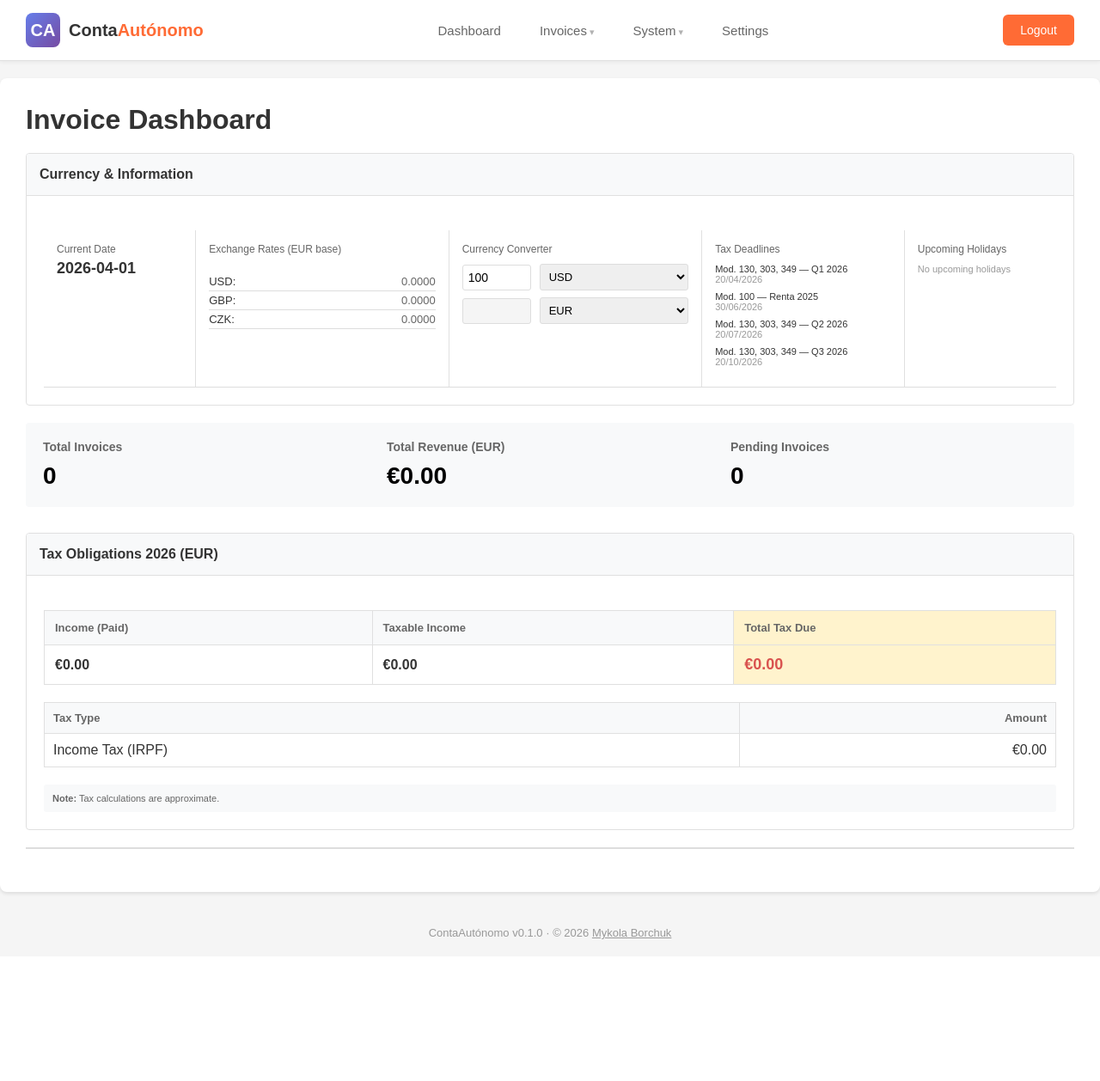
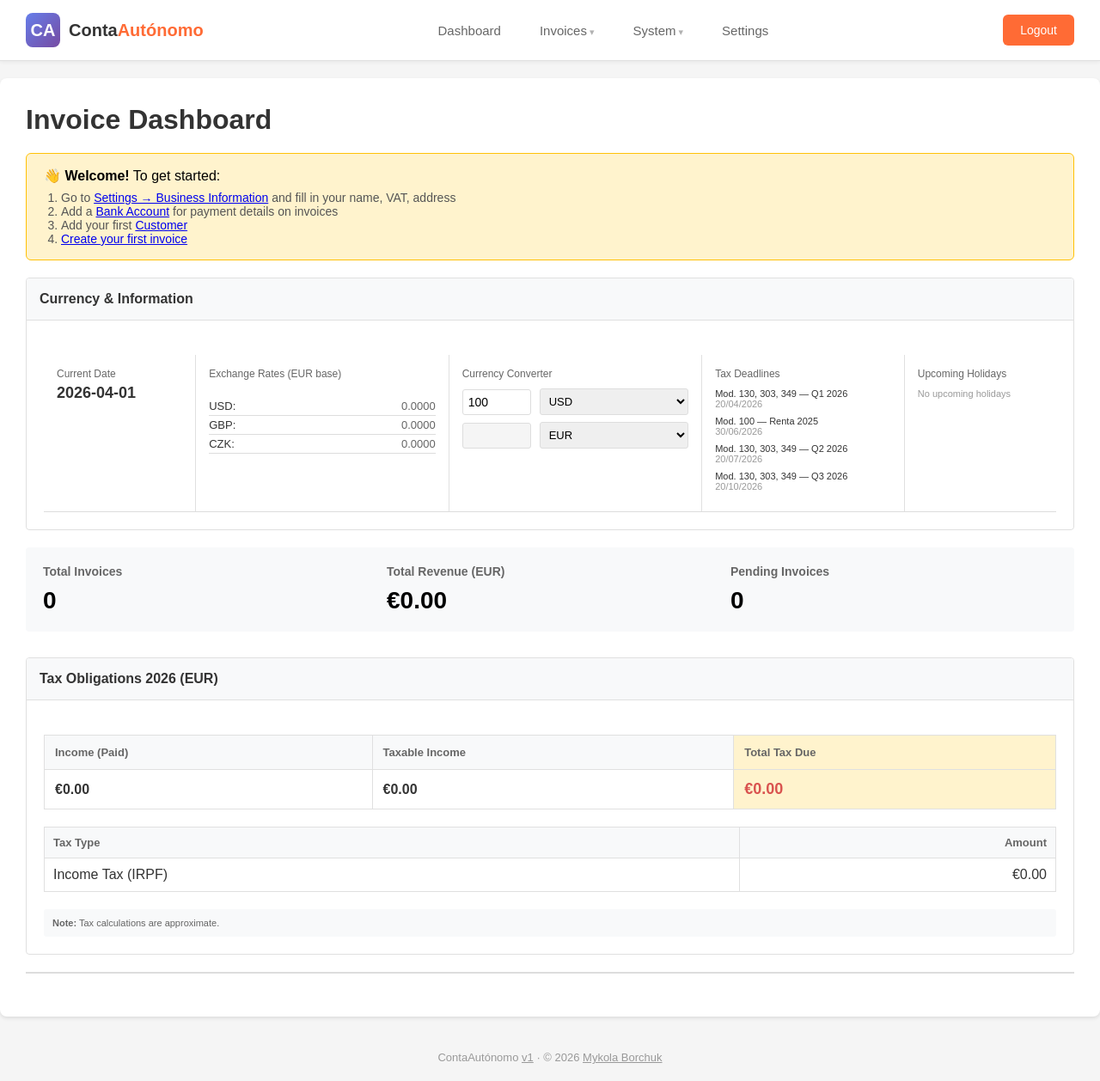
Before and after one commit to dnokafor/ContaAutonomo, a Flask app: page / in a window 1280 px wide. Shown: the whole page at 86% size. Before the commit the page ends 1093 px from the top, so only its background shows below. Run offline with Flask 3, Linux system fonts and the light colour scheme; the visitor is signed in with stand-in values (Sample User, id 1); data that the repository does not hold is empty.

Commit message:
FIx docker and the first run (#6)
* docker

* fix with the first run

```diff
--- a/app.py
+++ b/app.py
@@ -18,7 +18,7 @@ logger = logging.getLogger(__name__)
 
 
 app = Flask(__name__)
-APP_VERSION = '0.1.0'
+APP_VERSION = '1'
 app.config['SQLALCHEMY_DATABASE_URI'] = os.environ.get(
     'DATABASE_URL', 'sqlite:///invoices.db')
 app.config['SECRET_KEY'] = os.environ.get(
@@ -1930,6 +1930,19 @@ def _apply_log_settings(s, mgr):
         mgr.core.scheduler.remove_job('core.log_cleanup')
 
 
+# Auto-initialize modules when imported by gunicorn workers (not via python app.py)
+if module_manager is None and os.environ.get('GUNICORN_WORKERS'):
+    try:
+        with app.app_context():
+            db.create_all()
+            init_module_manager()
+            s = Settings.query.first()
+            if s and module_manager:
+                _apply_log_settings(s, module_manager)
+    except Exception as e:
+        logging.getLogger(__name__).error('Auto-init failed: %s', e)
+
+
 if __name__ == '__main__':
     # Configure logging
     logging.basicConfig(
--- a/docker-compose.yml
+++ b/docker-compose.yml
@@ -2,7 +2,7 @@ services:
   app:
     build: .
     ports:
-      - "5000:5000"
+      - "4000:5000"
     environment:
       - SECRET_KEY=${SECRET_KEY:-change-me-in-production}
       - DATABASE_URL=sqlite:///invoices.db
@@ -16,6 +16,8 @@ services:
       - app_expenses:/app/expenses_files
       - app_documents:/app/documents_files
       - app_taxforms:/app/tax_forms
+      - app_logos:/app/invoice_logos
+      - app_signatures:/app/pdf_signature_files
     restart: unless-stopped
 
 volumes:
@@ -26,3 +28,5 @@ volumes:
   app_expenses:
   app_documents:
   app_taxforms:
+  app_logos:
+  app_signatures:
--- a/templates/base.html
+++ b/templates/base.html
@@ -289,7 +289,7 @@
     </div>
 
     <footer style="text-align: center; padding: 20px 0; color: #999; font-size: 13px;">
-        ContaAutónomo v{{ app_version }} · © {{ current_year }} <a href="https://github.com/mborchuk" target="_blank" style="color: #999; text-decoration: underline;">Mykola Borchuk</a>
+        ContaAutónomo <a href="https://github.com/mborchuk/ContaAutonomo/releases" target="_blank" style="color: #999; text-decoration: underline;">v{{ app_version }}</a> · © {{ current_year }} <a href="https://github.com/mborchuk" target="_blank" style="color: #999; text-decoration: underline;">Mykola Borchuk</a>
     </footer>
 </body>
 </html>
--- a/templates/dashboard.html
+++ b/templates/dashboard.html
@@ -4,6 +4,19 @@
 
 {% block content %}
 <h1>Invoice Dashboard</h1>
+
+<!-- Setup hint for new installations -->
+{% if not settings or not settings.owner_name %}
+<div style="background: #fff3cd; border: 1px solid #ffc107; border-radius: 6px; padding: 16px 20px; margin-bottom: 20px;">
+    <strong>👋 Welcome!</strong> To get started:
+    <ol style="margin: 8px 0 0 20px; font-size: 14px; color: #555;">
+        <li>Go to <a href="/settings">Settings → Business Information</a> and fill in your name, VAT, address</li>
+        <li>Add a <a href="/settings#banks">Bank Account</a> for payment details on invoices</li>
+        <li>Add your first <a href="/settings#customers">Customer</a></li>
+        <li><a href="/create">Create your first invoice</a></li>
+    </ol>
+</div>
+{% endif %}
 
 <!-- Info Panel: Date, Exchange Rates, Currency Converter, Holidays -->
 {% if not settings or settings.show_currency_panel %}
```
Also changed, not shown: docker_entrypoint.py (+28 -32 lines), templates/create.html (+6 -3 lines), 1 other file.
